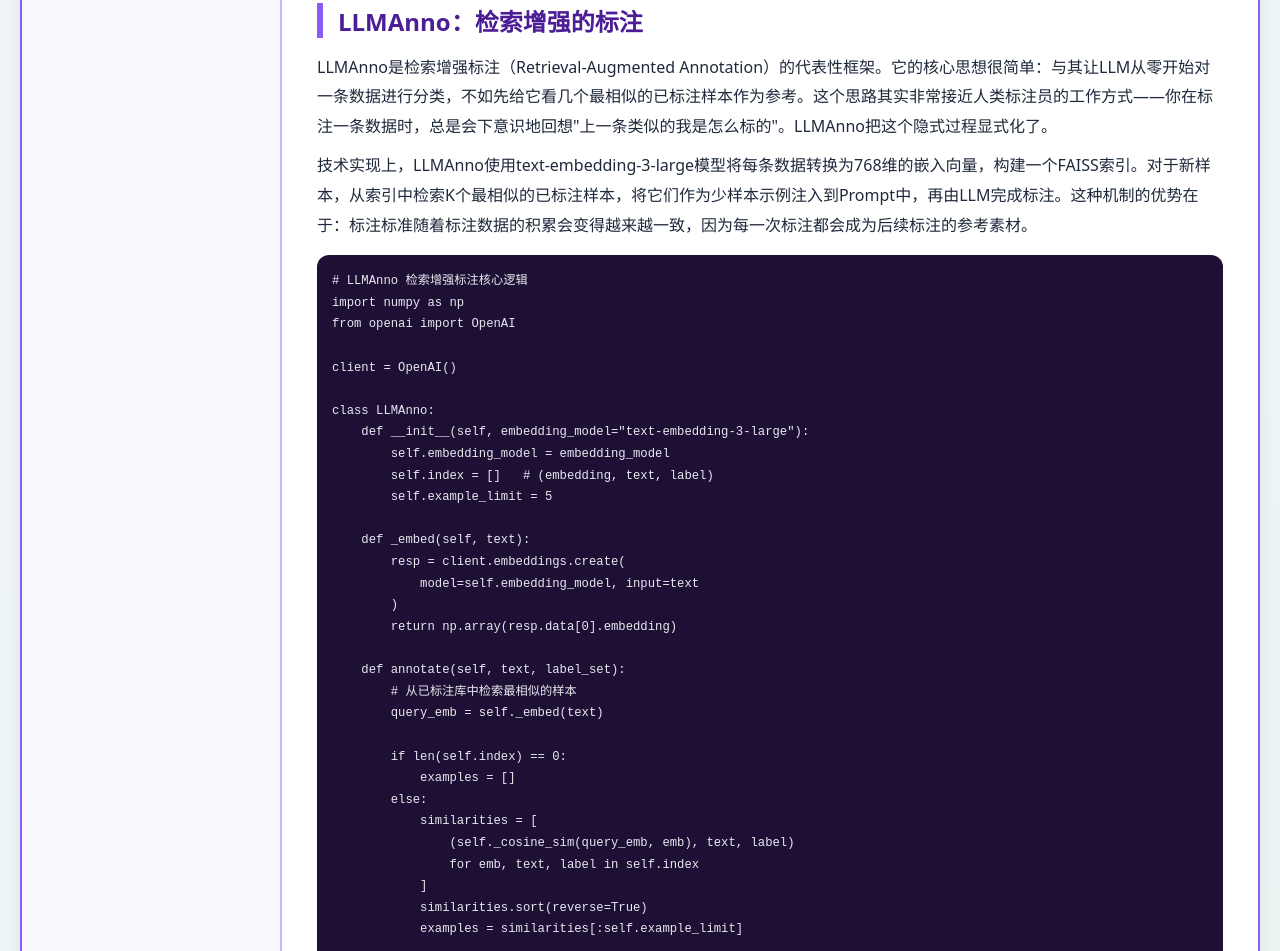
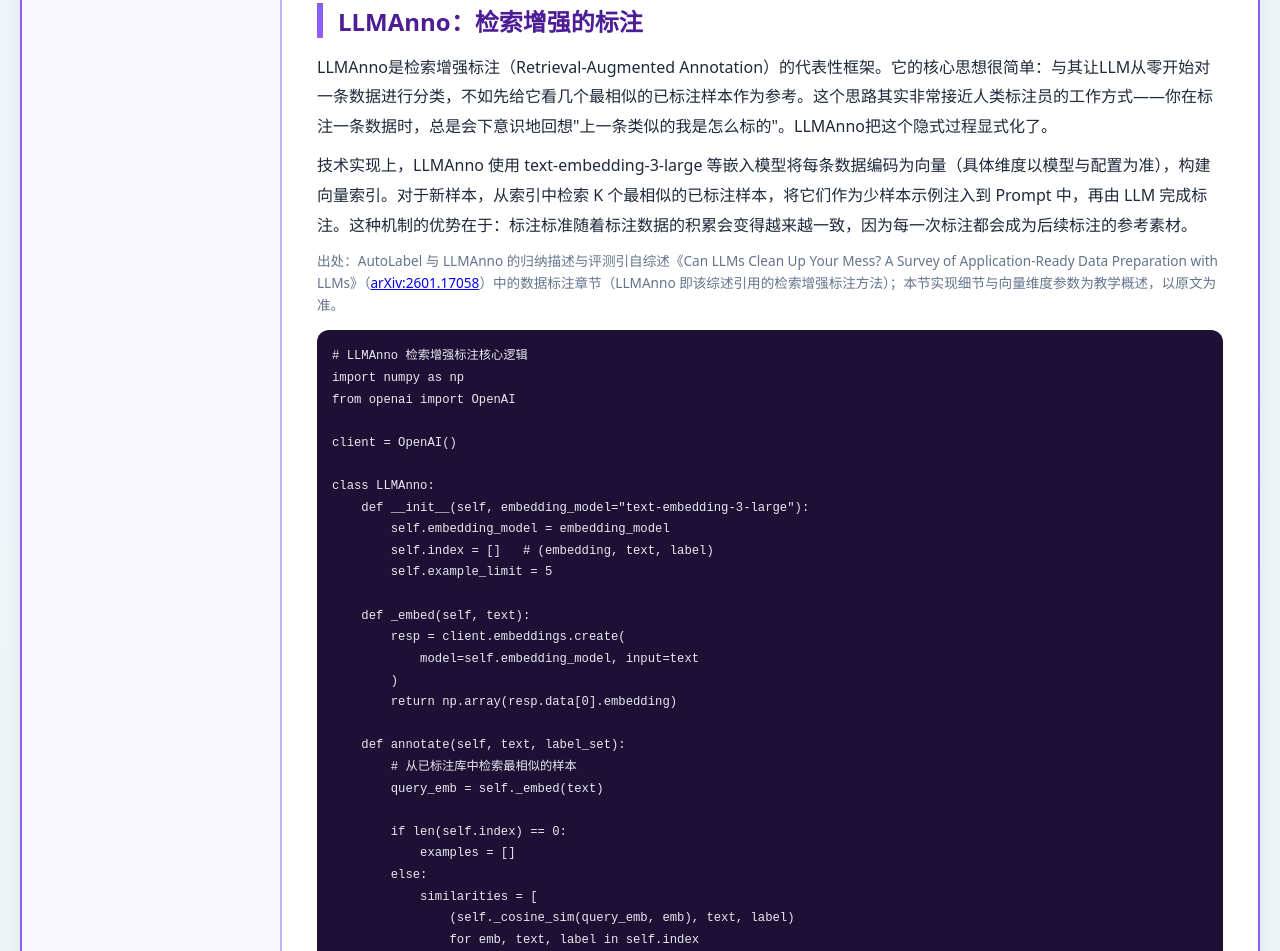
Before and after one commit to 1998x-stack/application-ready-data-preparation-tutorial, a plain HTML site: page 19.html in a window 1280 px wide. Shown: the part 3825-4776 px from the top of the page. Drawn offline with Linux system fonts and the light colour scheme.

Commit message:
docs(ch19): AutoLabel/LLMAnno 补充综述出处并订正嵌入维度表述

```diff
--- a/19.html
+++ b/19.html
@@ -438,7 +438,9 @@ def autolabel(text, label_set, client=client):
 
         <p>LLMAnno是检索增强标注（Retrieval-Augmented Annotation）的代表性框架。它的核心思想很简单：与其让LLM从零开始对一条数据进行分类，不如先给它看几个最相似的已标注样本作为参考。这个思路其实非常接近人类标注员的工作方式——你在标注一条数据时，总是会下意识地回想"上一条类似的我是怎么标的"。LLMAnno把这个隐式过程显式化了。</p>
 
-        <p>技术实现上，LLMAnno使用text-embedding-3-large模型将每条数据转换为768维的嵌入向量，构建一个FAISS索引。对于新样本，从索引中检索K个最相似的已标注样本，将它们作为少样本示例注入到Prompt中，再由LLM完成标注。这种机制的优势在于：标注标准随着标注数据的积累会变得越来越一致，因为每一次标注都会成为后续标注的参考素材。</p>
+        <p>技术实现上，LLMAnno 使用 text-embedding-3-large 等嵌入模型将每条数据编码为向量（具体维度以模型与配置为准），构建向量索引。对于新样本，从索引中检索 K 个最相似的已标注样本，将它们作为少样本示例注入到 Prompt 中，再由 LLM 完成标注。这种机制的优势在于：标注标准随着标注数据的积累会变得越来越一致，因为每一次标注都会成为后续标注的参考素材。</p>
+
+        <p style="font-size:0.85rem;color:#64748b;line-height:1.6;">出处：AutoLabel 与 LLMAnno 的归纳描述与评测引自综述《Can LLMs Clean Up Your Mess? A Survey of Application-Ready Data Preparation with LLMs》（<a href="https://arxiv.org/abs/2601.17058">arXiv:2601.17058</a>）中的数据标注章节（LLMAnno 即该综述引用的检索增强标注方法）；本节实现细节与向量维度参数为教学概述，以原文为准。</p>
 
         <pre><code># LLMAnno 检索增强标注核心逻辑
 import numpy as np
```
